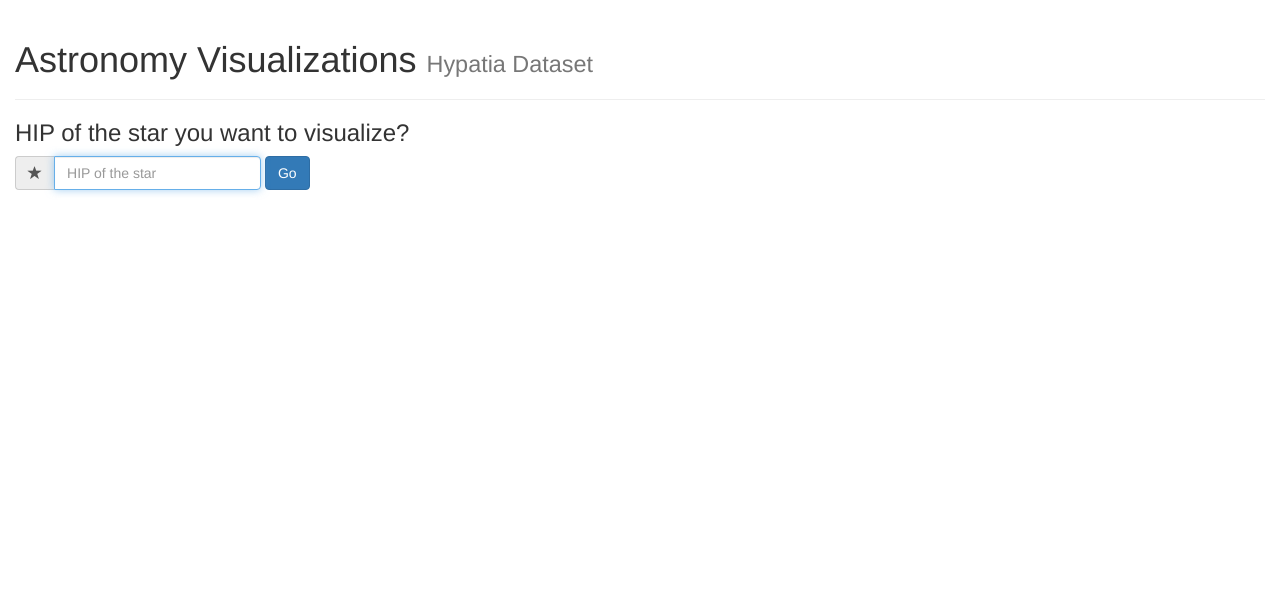
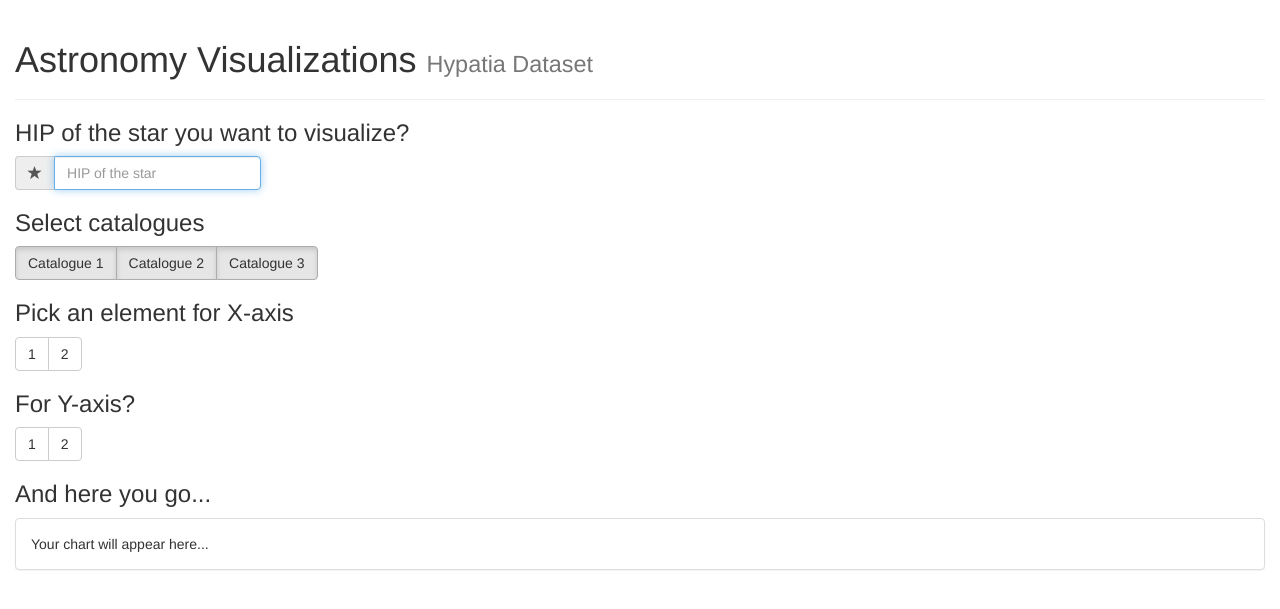
Before and after one commit to BenKnght/hypatia, a Flask app: page / in a window 1280 px wide. Shown: the top 609 px of the page. Run offline with Flask 2, Linux system fonts and the light colour scheme; parts of the project's set-up code (start-up, migrations or seed data) failed here and were passed over; some libraries are stand-ins or nearby versions.

Commit message:
using bootstrap button groups to correct user interaction

```diff
--- a/App/Server.py
+++ b/App/Server.py
@@ -68,7 +68,7 @@ def upload():
 
 @app.route('/star/<hip>/elements', methods=['GET'])
 def elements_of_star(hip):
-    return jsonify({'data': ['FeH', 'NiH', 'BeH']})
+    return jsonify({'data': {1: 'FeH', 2: 'NiH', 3: 'BeH'}})
 
 
 def main():
--- a/App/templates/partials/_button-group.html
+++ b/App/templates/partials/_button-group.html
@@ -1,7 +1,11 @@
 {% raw %}
-<div class="btn-group" role="group" aria-label="{{info.aria_label}}">
-    <button type="button" ng-repeat="value in info.elements" class="btn btn-default">
-        {{value}}
-    </button>
+
+<div class="btn-group" data-toggle="buttons" aria-label="{{info.aria_label}}">
+    <label class="btn btn-default" ng-repeat="btn in info.buttons" ng-class="{active: btn.pressed}">
+        <input type="{{onlyone ? 'radio' : 'checkbox'}}" ng-checked="btn.pressed" name="{{btn.name}}"
+               value="{{btn.value}}">
+        {{btn.display}}
+    </label>
 </div>
+
 {% endraw %}
--- a/App/templates/visualization.html
+++ b/App/templates/visualization.html
@@ -26,17 +26,16 @@
         </div>
 
         <div ng-hide="visibility.showStarGo">
-            <h3>Select catalogues</h3>
-            <div class="btn-group" role="group" aria-label="which catalogues">
-                <button type="button" class="btn btn-default">Catalogue 1</button>
-                <button type="button" class="btn btn-default">Catalogue 2</button>
-                <button type="button" class="btn btn-default">Catalogue 3</button>
-            </div>
+            <h3>Select catalogues
+                <!-- TODO: Badge value doesn't update when number of buttons pressed change -->
+                <!-- <span class="badge">{{(catalogs.buttons | filter: {pressed: true}).length}}</span> -->
+            </h3>
+            <button-group data-info="catalogs"></button-group>
         </div>
 
         <div ng-hide="visibility.showStarGo">
             <h3>Pick an element for X-axis</h3>
-            <button-group data-info="xaxis"></button-group>
+            <button-group data-info="xaxis" data-onlyone="true"></button-group>
         </div>
 
         <div ng-hide="visibility.showStarGo">
@@ -56,29 +55,43 @@
 </div>
 {% endraw %}
 <script type="text/javascript" src="/static/bower_components/angular/angular.min.js"></script>
+<script type="text/javascript" src="/static/bower_components/jquery/dist/jquery.min.js"></script>
+<script type="text/javascript" src="/static/bower_components/bootstrap/dist/js/bootstrap.min.js"></script>
 <script type="text/javascript">
     (function () {
-        var app = angular.module('viz', []);
+        const app = angular.module('viz', []);
 
-        var defaultVisibility = {
+        const defaultVisibility = {
             showCatalogues: false,
             showXAxis: false,
             showYAxis: false,
             showChart: false,
-            showStarGo: true
+            showStarGo: false
         };
 
         app.controller('VisualizationController', function ($scope, StarService) {
             $scope.visibility = defaultVisibility;
-            $scope.yaxis = {aria_label: 'elements for y axis', elements: [1, 2, 3]};
-            $scope.xaxis = {aria_label: 'elements for x axis', elements: [01, 02, 03]};
-            $scope.getElements = function () {
+            $scope.catalogs = {
+                aria_label: 'which catalogues to use?',
+                buttons: [{value: 1, display: 'Catalogue 1', pressed: true},
+                    {value: 2, display: 'Catalogue 2', pressed: true},
+                    {value: 3, display: 'Catalogue 3', pressed: true}]
+            };
+            $scope.yaxis = {
+                aria_label: 'elements for y axis',
+                buttons: [{value: 1, display: 1}, {value: 2, display: 2}]
+            };
+            $scope.xaxis = {
+                aria_label: 'elements for x axis',
+                buttons: [{value: 1, name: 'xaxis', display: 1}, {value: 2, name: 'xaxis', display: 2}]
+            };
+            $scope.getElements = function (e) {
                 if ($scope.hip.trim().length == 0)
                     return;
 
                 StarService.getElements($scope.hip).then(function (elements) {
-                    $scope.xaxis.elements = elements.data;
-                    $scope.yaxis.elements = [10, 20, 30]
+                    $scope.xaxis.buttons = [{value: 10, display: 10}, {value: 20, display: 20}]
+                    $scope.yaxis.buttons = [{value: 10, display: 10}, {value: 20, display: 20}]
 
                     $scope.visibility.showStarGo = false;
                     $scope.visibility.showXAxis = true;
@@ -95,7 +108,8 @@
             return {
                 restrict: 'E',
                 scope: {
-                    info: '='
+                    info: '=',
+                    onlyone: '='
                 },
                 templateUrl: '/partials/_button-group.html'
             }
```
